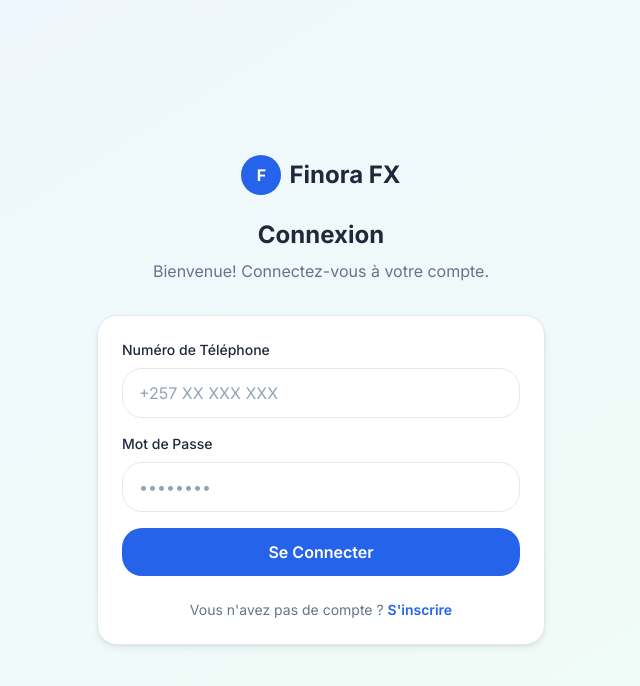
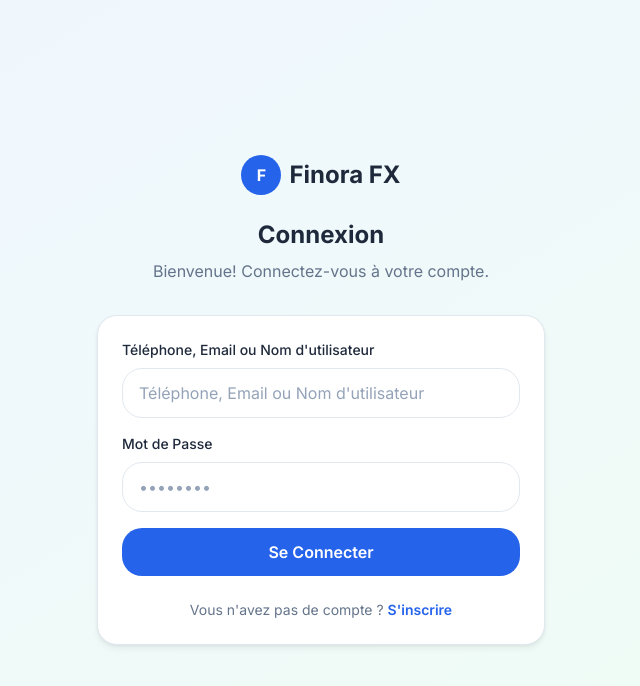
Before and after one commit to mentorkei12-source/testfinora, a React (Vite) app in the folder frontend/: page /login in a window 1280 px wide. Shown: the top 686 px of the page, without its empty margins (319-959 px from the left). Built offline with nearby package versions, Linux system fonts and the light colour scheme; no server answers; the HTML template or start-up script is replaced by a standard one.

Commit message:
fix login input field

```diff
--- a/frontend/src/pages/auth/LoginPage.jsx
+++ b/frontend/src/pages/auth/LoginPage.jsx
@@ -43,9 +43,9 @@ export default function LoginPage() {
         <div className="card">
           <form onSubmit={handleSubmit} className="space-y-4">
             <div>
-              <label className="block text-sm font-medium text-[#1E293B] mb-2">{t('auth.phone')}</label>
-              <input type="tel" className="input" placeholder="+257 XX XXX XXX"
-                value={form.phone} onChange={e => setForm({ ...form, phone: e.target.value })} required />
+              <label className="block text-sm font-medium text-[#1E293B] mb-2">Téléphone, Email ou Nom d'utilisateur</label>
+<input type="text" className="input" placeholder="Téléphone, Email ou Nom d'utilisateur"
+  value={form.identifier} onChange={e => setForm({ ...form, identifier: e.target.value })} required />
             </div>
             <div>
               <label className="block text-sm font-medium text-[#1E293B] mb-2">{t('auth.password')}</label>
```
